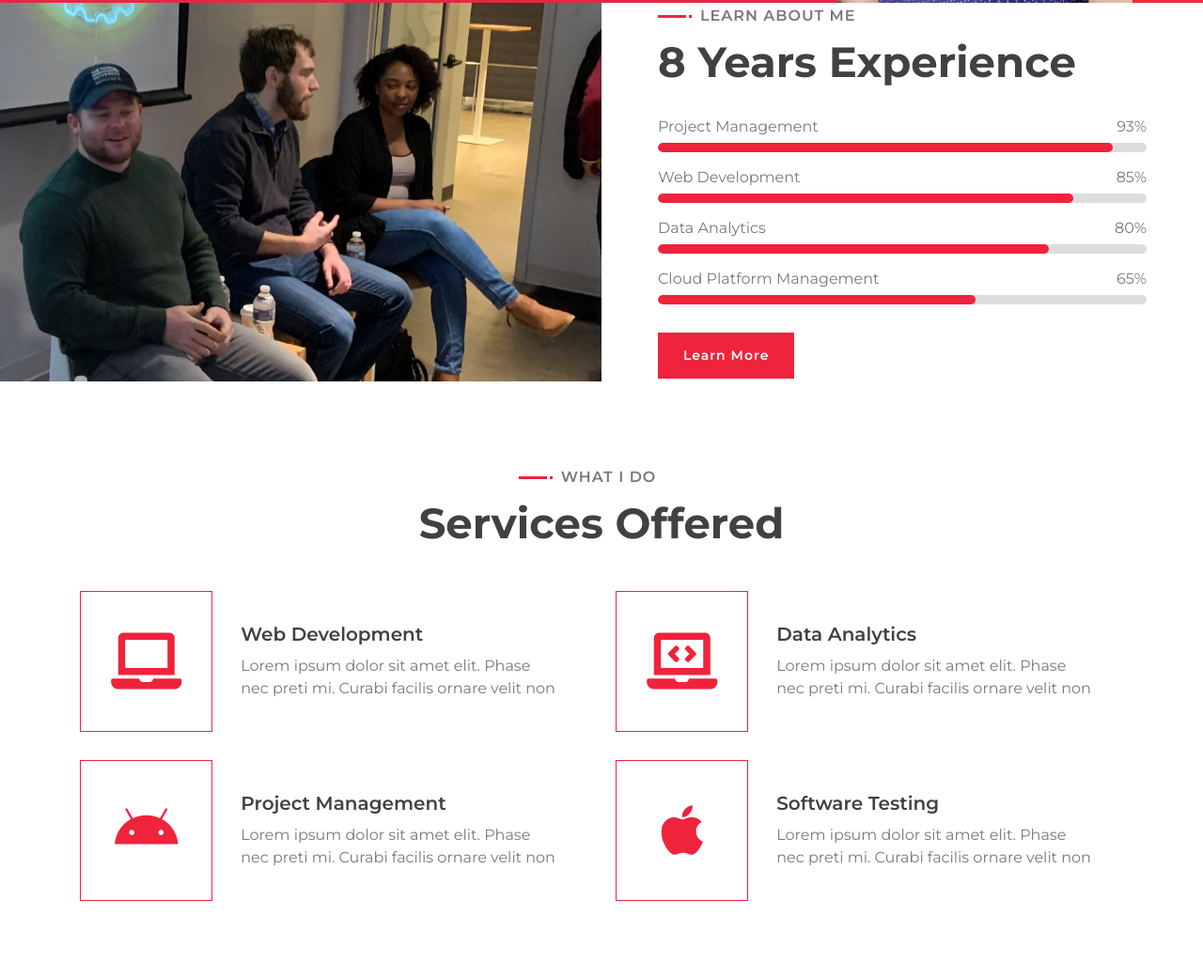
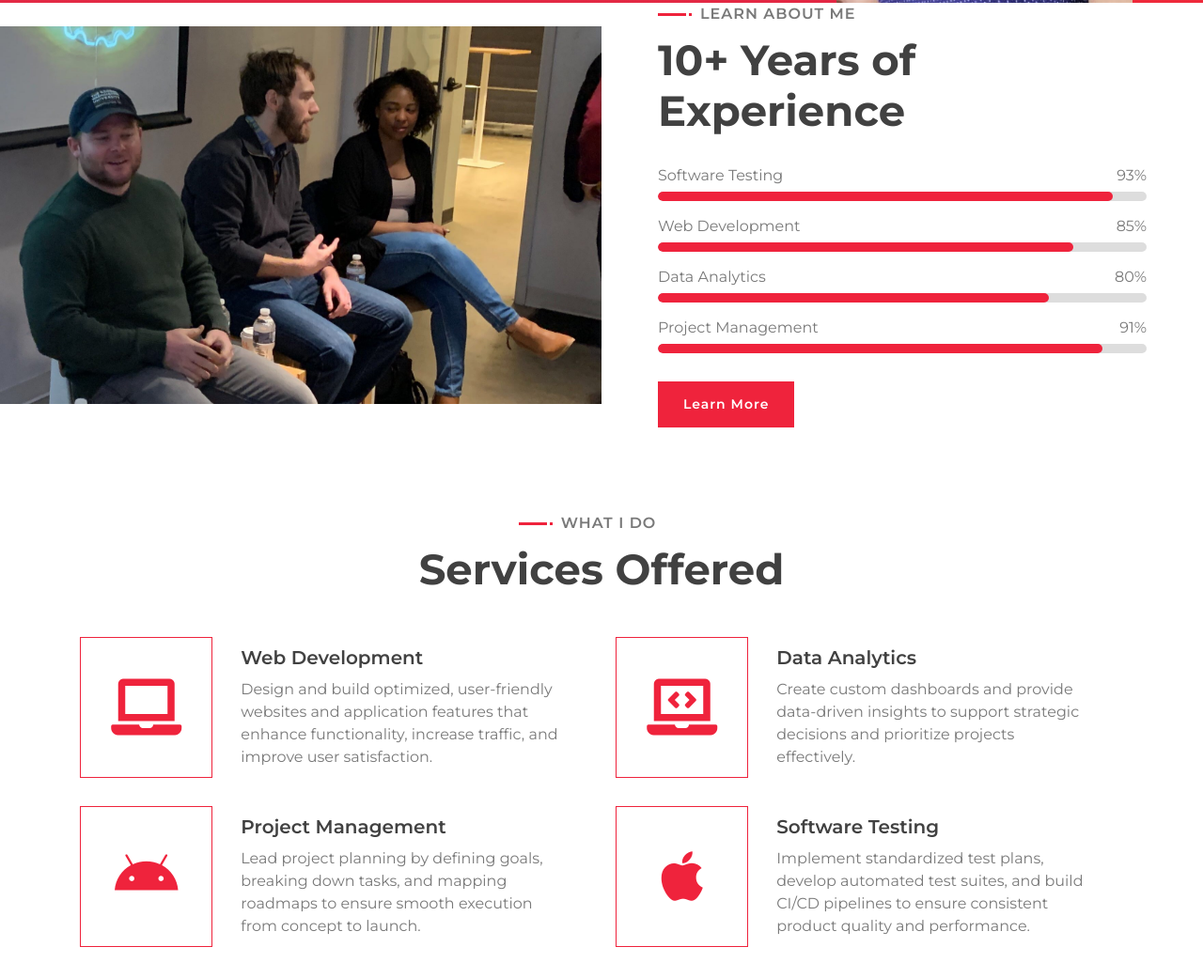
Before and after one commit to pamelaolney/pamelaolney.github.io, a plain HTML site: page index.html in a window 1280 px wide. Shown: the part 552-1593 px from the top of the page at 94% size. Drawn offline with nearby package versions, Linux system fonts and the light colour scheme.

Commit message:
Update services offered

```diff
--- a/index.html
+++ b/index.html
@@ -94,7 +94,7 @@
                         <div class="about-content">
                             <div class="section-header text-left">
                                 <p>Learn About Me</p>
-                                <h2>8 Years Experience</h2>
+                                <h2>10+ Years of Experience</h2>
                             </div>
                             <div class="about-text">
                                 <!-- <p>
@@ -103,7 +103,7 @@
                             </div>
                             <div class="skills">
                                 <div class="skill-name">
-                                    <p>Project Management</p><p>93%</p>
+                                    <p>Software Testing</p><p>93%</p>
                                 </div>
                                 <div class="progress">
                                     <div class="progress-bar" role="progressbar" aria-valuenow="93" aria-valuemin="0" aria-valuemax="100"></div>
@@ -121,10 +121,10 @@
                                     <div class="progress-bar" role="progressbar" aria-valuenow="80" aria-valuemin="0" aria-valuemax="100"></div>
                                 </div>
                                 <div class="skill-name">
-                                    <p>Cloud Platform Management</p><p>65%</p>
+                                    <p>Project Management</p><p>91%</p>
                                 </div>
                                 <div class="progress">
-                                    <div class="progress-bar" role="progressbar" aria-valuenow="65" aria-valuemin="0" aria-valuemax="100"></div>
+                                    <div class="progress-bar" role="progressbar" aria-valuenow="91" aria-valuemin="0" aria-valuemax="100"></div>
                                 </div>
                             </div>
                             <a class="btn" href="">Learn More</a>
@@ -152,7 +152,7 @@
                             <div class="service-text">
                                 <h3>Web Development</h3>
                                 <p>
-                                    Lorem ipsum dolor sit amet elit. Phase nec preti mi. Curabi facilis ornare velit non
+                                    Design and build optimized, user-friendly websites and application features that enhance functionality, increase traffic, and improve user satisfaction.
                                 </p>
                             </div>
                         </div>
@@ -165,7 +165,7 @@
                             <div class="service-text">
                                 <h3>Data Analytics</h3>
                                 <p>
-                                    Lorem ipsum dolor sit amet elit. Phase nec preti mi. Curabi facilis ornare velit non
+                                    Create custom dashboards and provide data-driven insights to support strategic decisions and prioritize projects effectively.
                                 </p>
                             </div>
                         </div>
@@ -178,7 +178,7 @@
                             <div class="service-text">
                                 <h3>Project Management</h3>
                                 <p>
-                                    Lorem ipsum dolor sit amet elit. Phase nec preti mi. Curabi facilis ornare velit non
+                                    Lead project planning by defining goals, breaking down tasks, and mapping roadmaps to ensure smooth execution from concept to launch.
                                 </p>
                             </div>
                         </div>
@@ -191,7 +191,7 @@
                             <div class="service-text">
                                 <h3>Software Testing</h3>
                                 <p>
-                                    Lorem ipsum dolor sit amet elit. Phase nec preti mi. Curabi facilis ornare velit non
+                                    Implement standardized test plans, develop automated test suites, and build CI/CD pipelines to ensure consistent product quality and performance.
                                 </p>
                             </div>
                         </div>
```
